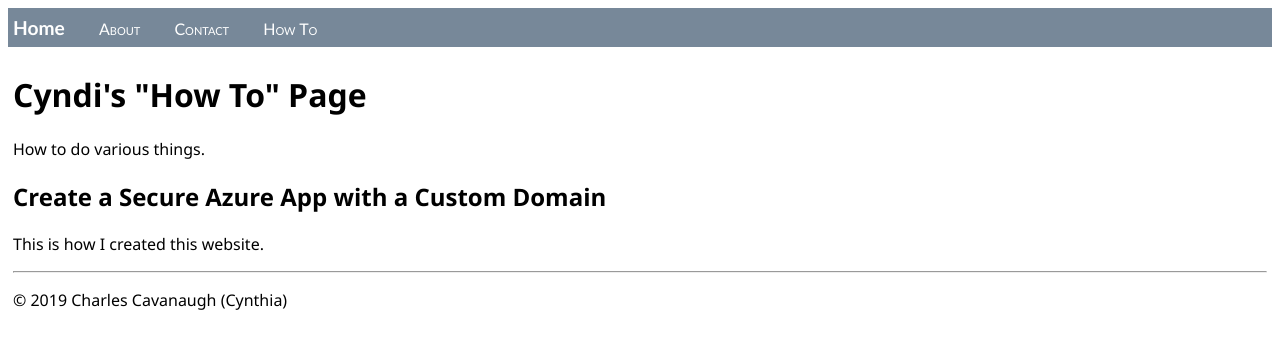
After one commit to cyndi5/hello_flask, a Flask app: template hello_app/templates/howto.html in a window 1280 px wide. The commit adds this page. Shown: the top 349 px of the page. Run offline with Flask 2, Linux system fonts and the light colour scheme; the template is opened without the code that fills it, so the values that code supplies are empty.

Commit message:
Added How To page and linked to it in layout.html

```diff
--- /dev/null
+++ b/hello_app/templates/howto.html
@@ -0,0 +1,10 @@
+{% extends "layout.html" %}
+{% block title %}
+Cyndi's "How To" Page
+{% endblock %}
+{% block content %}
+<h1>Cyndi's "How To" Page</h1>
+			<p>How to do various things.</p>
+			<h2>Create a Secure Azure App with a Custom Domain</h2>
+            <p>This is how I created this website.</p>
+{% endblock %}
--- a/hello_app/templates/layout.html
+++ b/hello_app/templates/layout.html
@@ -11,6 +11,7 @@
             <a href="{{ url_for('home') }}" class="navbar-brand">Home</a>
             <a href="{{ url_for('about') }}" class="navbar-item">About</a>
             <a href="{{ url_for('contact') }}" class="navbar-item">Contact</a>
+            <a href="{{ url_for('howto') }}" class="navbar-item">How To</a>
         </div>
 
         <div class="body-content">
```
